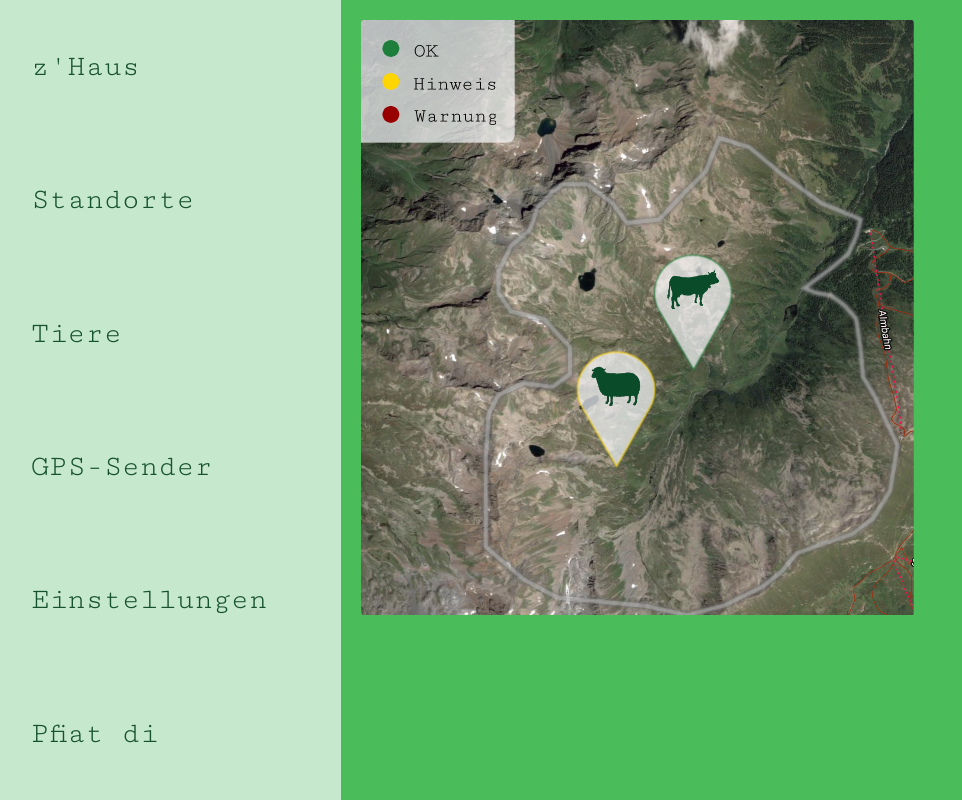
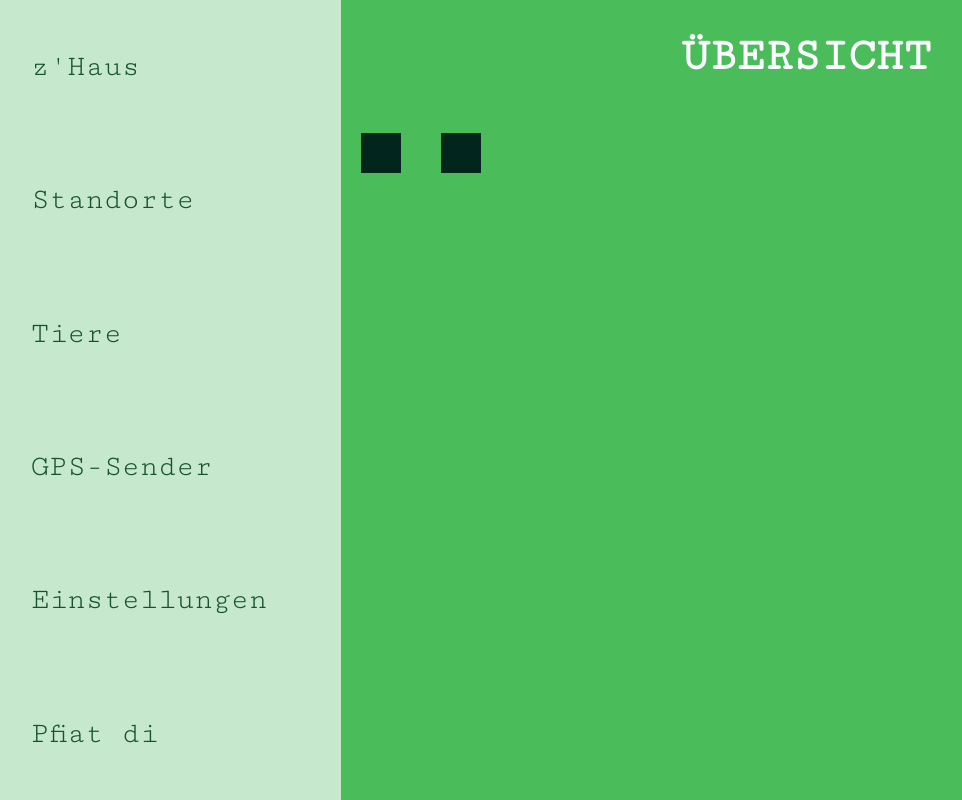
Before and after one commit to Ikeen/heidi, a PHP site: page /php/home_heidi.php in a window 1280 px wide. Shown: the whole page, without its empty margins (9-971 px from the left). Run offline with PHP 8.4, Linux system fonts and the light colour scheme.

Commit message:
add small changes

```diff
--- a/frontend/css/style.css
+++ b/frontend/css/style.css
@@ -113,7 +113,7 @@ input:focus{
     letter-spacing: 2px;
 }
 /*--------------------------------------------*/
-/* Overview-Style */
+
 /* anpassen für responsive design */
 .grid{
     height: 100vh;
@@ -126,62 +126,31 @@ input:focus{
 .content {
     grid-area: content;
 }
+/* Overview */
 
-/* Übersichtskarte */
-#overview{
+#overview_h1 {
+    color: #FBFCFF;
+    text-transform: uppercase;
+    font-family: 'Cutive Mono', monospace;
+}
+
+#div_1{
+    height: 40px;
+    width: 40px;
+    float:left;
+    background-color: #02261C;
     margin: 20px;
 }
 
-#img{
-    width: auto;
-    height: auto;
-    border-radius: 3px;
+#div_2{
+    height: 40px;
+    width: 40px;
+    float:left;
+    background-color: #02261C;
+    margin: 20px;
 }
 
-/* just for testing */
-#test{
-    width: 150px;
-    position: relative;
-    left: -300px;
-    top: -187px;
-}
 
-#test_2{
-    width: 150px;
-    position: relative;
-    left: -531px;
-    top: -90px;
-}
-
-/* Neuigkeiten und Nachrichten */
-#messages{
-    background-color: #FBFCFF;
-    opacity: 0.7;
-    width: 50vw;
-    height: 100px;
-    margin: 10px;
-    margin-left: 20px;
-    border: 5px solid #FBFCFF;
-    border-radius: 3px;
-}
-
-#news{
-    background-color: #FBFCFF;
-    opacity: 0.7;
-    width: 50vw;
-    height: 100px;
-    margin: 10px;
-    margin-left: 20px;
-    border: 5px solid #FBFCFF;
-    border-radius: 3px;
-}
-
-b{
-    font-family: 'Cutive Mono', monospace;
-    font-size: 20px;
-    margin: 10px;
-    text-transform: uppercase;
-}
 
 /*--------------------------------------------*/
 /* Position-Style */
@@ -218,12 +187,15 @@ iframe{
     padding-left: 40px;
 }
 
-
 .menu a {
     color: #02261C;
     display: block;
     text-decoration: none;
     text-align: -webkit-left;
+}
+
+.menu a:hover{
+    color: #4BBC5A;
 }
 
 .active {
@@ -373,7 +345,7 @@ This class makes the menu look good on small screens (display the links vertical
     font-size: 1.5em;
 }
 
-.dd_animal {
+.dd_animal, .dd_transmitter {
     position: fixed;
     display: inline-block;
     float: left;
--- a/frontend/php/home_heidi.php
+++ b/frontend/php/home_heidi.php
@@ -9,22 +9,17 @@
 
     <div class="content">
             <div id="overview">
-                    <img id="img" src="../img/overview.png">
-                <!-- IMG müssen ersetzt werden, je nach zustand und an passender position -->
-                    <img id="test" src="../img/kuh_green.png">
-                    <img id="test_2" src="../img/schaf_yellow.png">
+                <h1 id="overview_h1">Übersicht</h1>
+
+                <div id="div_1">
+
+                </div>
+
+                <div id="div_2">
+
+                </div>
 
             </div>
-
-
-        <!--
-            <div id="news">
-                <b>Neuigkeiten:</b>
-            </div>
-            <div id="messages">
-                <b>Nachrichten:</b>
-            </div>
-            -->
     </div>
 
 
```
